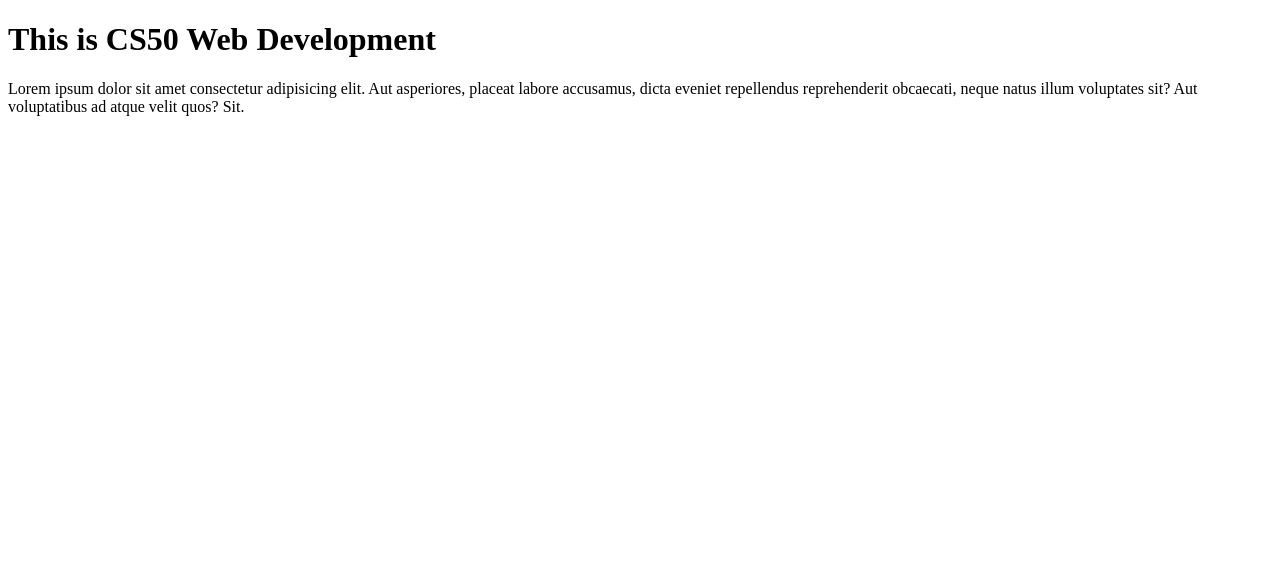
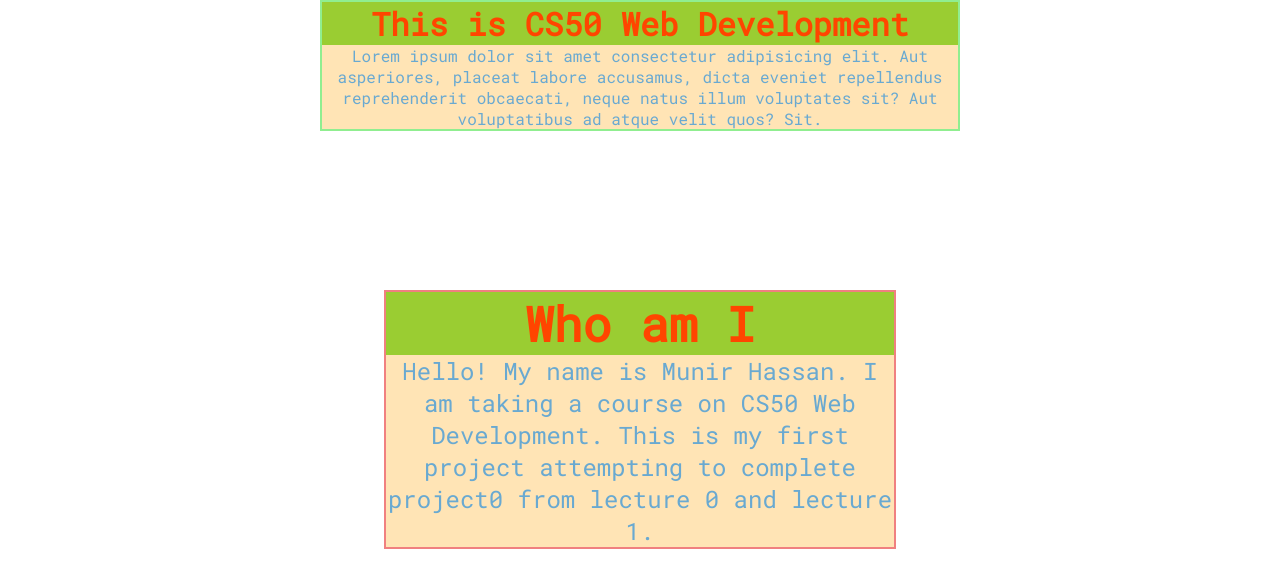
Before and after one commit to Munir-Hassan/HashMun, a plain HTML site: page index.html in a window 1280 px wide. Drawn offline with Linux system fonts and the light colour scheme.

Commit message:
Made several changes

```diff
--- a/index.html
+++ b/index.html
@@ -3,11 +3,24 @@
 <head>
     <meta charset="UTF-8">
     <meta name="viewport" content="width=device-width, initial-scale=1.0">
+    <link href="https://fonts.googleapis.com/css?family=Roboto+Mono&display=swap" rel="stylesheet">
+    <link rel="stylesheet" href="style.css">
     <title>CS50 Web Development</title>
 </head>
 <body>
-    <h1>This is CS50 Web Development</h1>
-    <p>Lorem ipsum dolor sit amet consectetur adipisicing elit. Aut asperiores, placeat labore accusamus, dicta eveniet repellendus reprehenderit obcaecati, neque natus illum voluptates sit? Aut voluptatibus ad atque velit quos? Sit.</p>
 
+    <div class="container">
+        <div class="head">
+            <h1>This is CS50 Web Development</h1>
+            <p>Lorem ipsum dolor sit amet consectetur adipisicing elit. Aut asperiores, placeat labore accusamus, dicta eveniet repellendus reprehenderit obcaecati, neque natus illum voluptates sit? Aut voluptatibus ad atque velit quos? Sit.</p>
+        </div>
+
+        <div class="main-body">
+            <h3>Who am I</h3>
+            <p>Hello! My name is <span>Munir Hassan</span>. I am taking a course on CS50 Web Development. This is my first project attempting to complete project0 from lecture 0 and lecture 1.</p>
+        </div>
+    </div>
+
+    <script src="app.js"></script>
 </body>
 </html>
--- a/style.css
+++ b/style.css
@@ -0,0 +1,53 @@
+* {
+    padding: 0;
+    margin: 0;
+    box-sizing: border-box;
+    font-family: 'Roboto Mono', monospace;
+}
+
+.container {
+    position: relative;
+}
+
+.head {
+    text-align: center;
+    border: 2px lightgreen solid;
+    width: 50%;
+    position: absolute;
+    left: 25%;
+}
+
+.main-body h3 {
+    font-size: 3rem;
+    color: orangered;
+    background-color: yellowgreen;
+
+}
+
+.main-body p {
+    font-size: 1.5rem;
+    color: rgb(105, 169, 209);
+    background-color: moccasin;
+}
+
+.main-body {
+    position: absolute;
+    width: 40%;
+    border: 2px lightcoral solid;
+    left: 30%;
+    top: 290px;
+    text-align: center;
+}
+
+.head h1 {
+    font-size: 2rem;
+    color: orangered;
+    background-color: yellowgreen;
+    text-align: center;
+}
+
+.head p {
+    font-size: 1rem;
+    color: rgb(105, 169, 209);
+    background-color: moccasin;
+}
```
